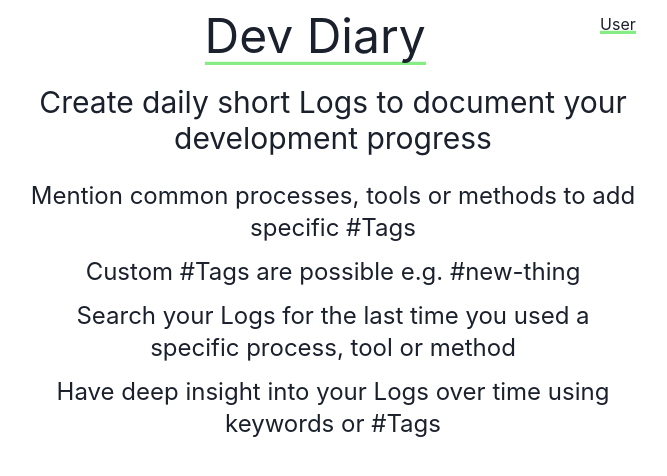
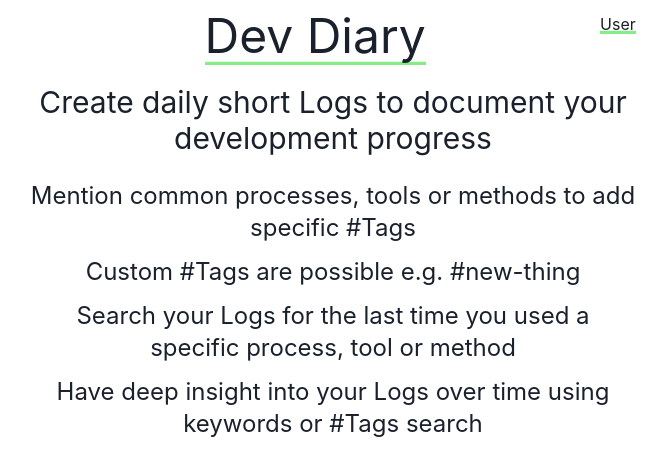
Before and after one commit to k-flynn-webdev/dev-log, a React (Create React App) app in the folder client/: page / in a window 1280 px wide. Shown: the top 476 px of the page, without its empty margins (307-974 px from the left). Built offline with nearby package versions, Linux system fonts and the light colour scheme; no server answers.

Commit message:
add splash page content wip

```diff
--- a/client/src/lang/en-gb.js
+++ b/client/src/lang/en-gb.js
@@ -15,7 +15,7 @@ export const SPLASH_CONTENT_LOG = "Create daily short Logs to document your deve
 export const SPLASH_CONTENT_TAG = "Mention common processes, tools or methods to add specific #Tags"
 export const SPLASH_CONTENT_CUSTOM = "Custom #Tags are possible e.g. #new-thing"
 export const SPLASH_CONTENT_TIMELINE = "Search your Logs for the last time you used a specific process, tool or method"
-export const SPLASH_CONTENT_INSIGHT = "Have deep insight into your Logs over time using keywords or #Tags"
+export const SPLASH_CONTENT_INSIGHT = "Have deep insight into your Logs over time using keywords or #Tags search"
 
 
 export const LOG_PLACEHOLDERS = [
```
